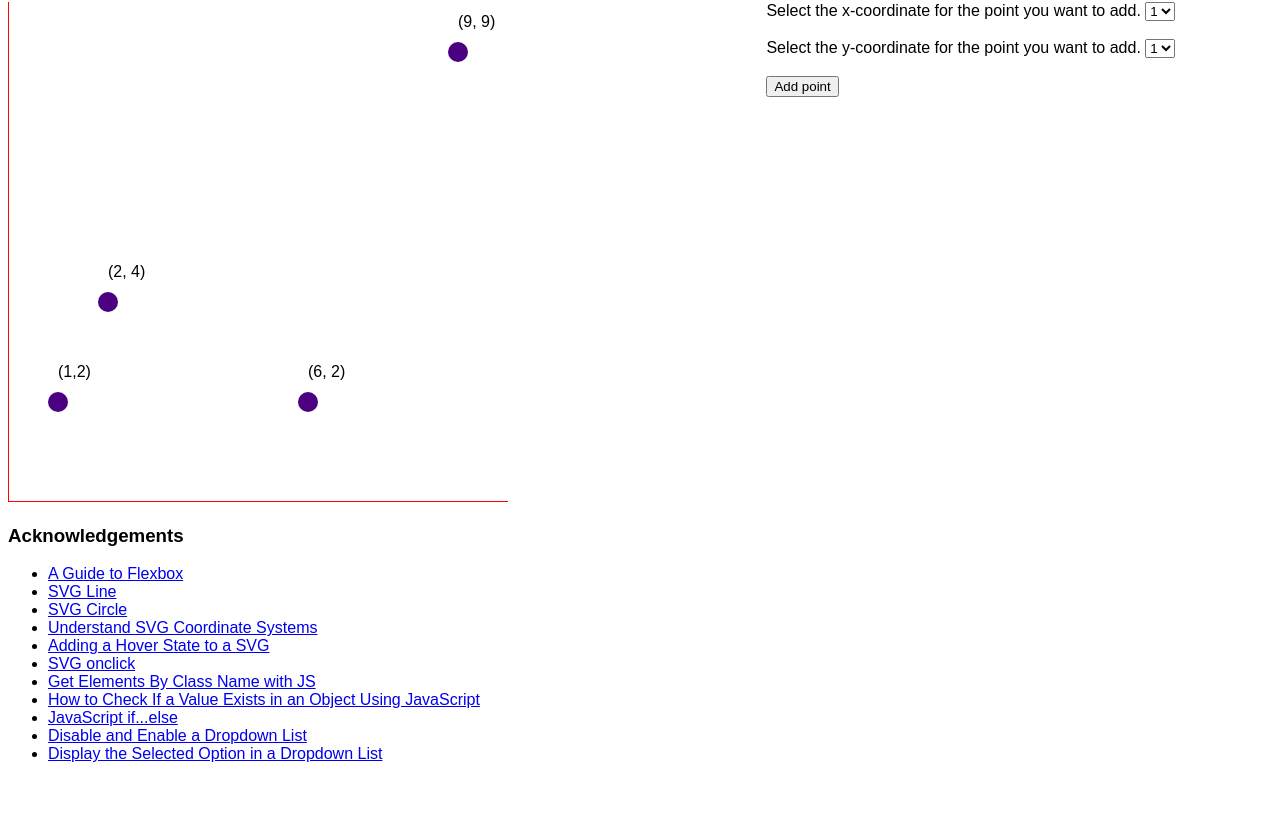
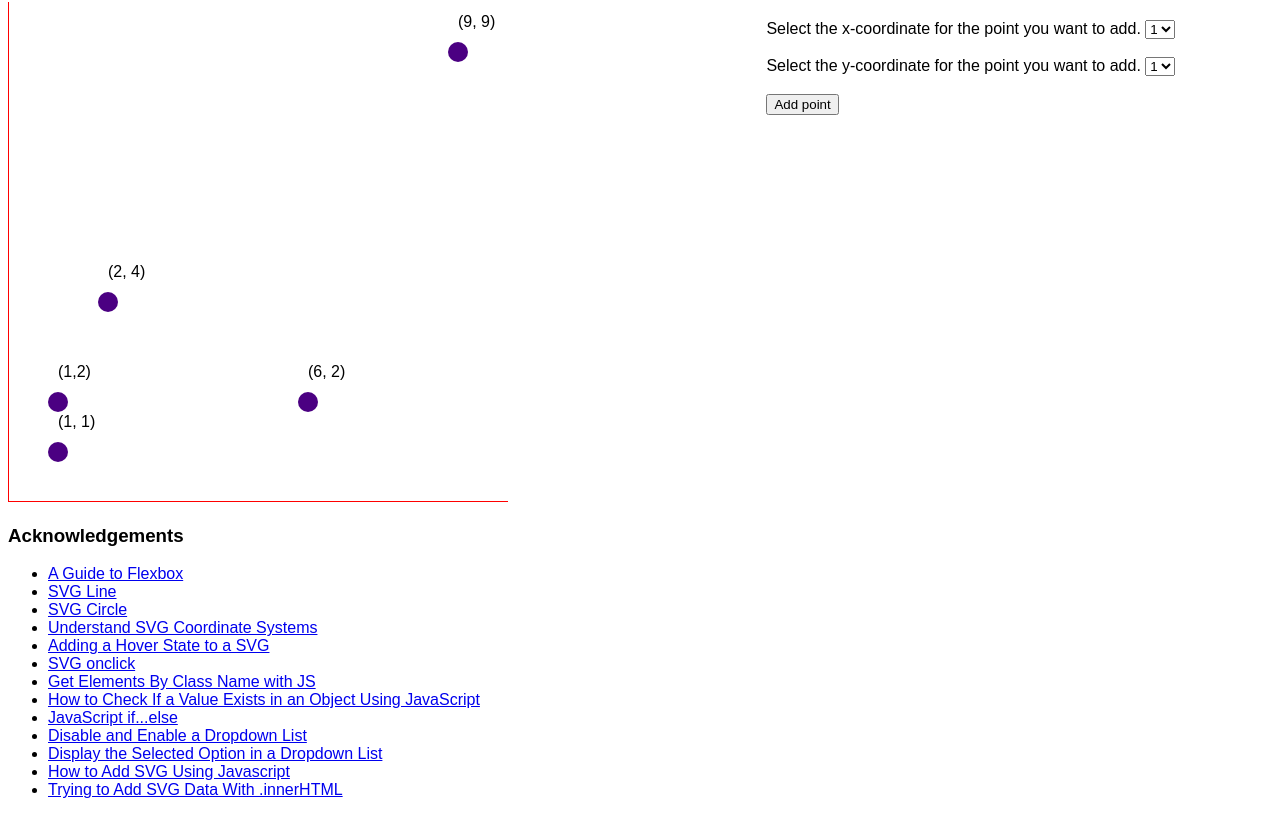
Before and after one commit to DS4200-S23-Class/hw-04-jethro-and-jenny-1, a plain HTML site: page index.html in a window 1280 px wide. Both pictures are taken after a click on the button "Add point". Shown: the part 78-893 px from the top of the page. Before the commit the page ends 857 px from the top, so only its background shows below. Drawn offline with Linux system fonts and the light colour scheme.

Commit message:
allows user to enter new points

```diff
--- a/index.html
+++ b/index.html
@@ -25,42 +25,28 @@
             <!-- Creating the canvas to house the scatter plot -->
             <svg id="frame" height="500" width="500">
 
-            <!-- Creating the axes -->
-            <svg>
-                <line class="axis" x1="0" y1="500" x2="500" y2="500">
-            </svg>
+                <!-- Creating the axes -->
+                <line class="axis" x1="0" y1="500" x2="500" y2="500"></line>
+                <line class="axis" x1="0" y1="500" x2="0" y2="0"></line>
 
-            <svg>
-                <line class="axis" x1="0" y1="500" x2="0" y2="0">
-            </svg>
-
-            <!-- Creating the point at (1, 2) -->
-            <svg>
+                <!-- Creating the point at (1, 2) -->
                 <text x="50" y="375">(1,2)</text>
-                <circle id="(1,2)" class="point" cx="50" cy="400" r="10" onclick="toggleBorder('(1,2)')"/>
-            </svg>
+                <circle id="(1,2)" class="point" cx="50" cy="400" r="10" onclick="toggleBorder('(1,2)')"/></circle>
 
 
-            <!-- Creating the point at (2, 4) -->
-            <svg>
+                <!-- Creating the point at (2, 4) -->
                 <text x="100" y="275">(2, 4)</text>
-                <circle id="(2, 4)" class="point" cx="100" cy="300" r="10" onclick="toggleBorder('(2, 4)')"/>
-            </svg>
+                <circle id="(2, 4)" class="point" cx="100" cy="300" r="10" onclick="toggleBorder('(2, 4)')"/></circle>
 
 
-            <!-- Creating the point at (6, 2) -->
-            <svg>
+                <!-- Creating the point at (6, 2) -->
                 <text x="300" y="375">(6, 2)</text>
-                <circle id="(6, 2)" class="point" cx="300" cy="400" r="10" onclick="toggleBorder('(6, 2)')"/>
-            </svg>
+                <circle id="(6, 2)" class="point" cx="300" cy="400" r="10" onclick="toggleBorder('(6, 2)')"/></circle>
 
 
-            <!-- Creating the point at (9, 9) -->
-            <svg>
+                <!-- Creating the point at (9, 9) -->
                 <text x="450" y="25">(9, 9)</text>
-                <circle id="(9, 9)" class="point" cx="450" cy="50" r="10" onclick="toggleBorder('(9, 9)')"/>
-            </svg>
-
+                <circle id="(9, 9)" class="point" cx="450" cy="50" r="10" onclick="toggleBorder('(9, 9)')"/></circle>
 
         </svg>
         </div>
@@ -70,9 +56,12 @@
         <!-- Creating the right side of the flex box -->
         <div class="flex-right">
 
+            <div id="last-point-clicked" class="gen"></div>
+
             <form>
 
             <!-- Allows a user to choose the x-coordinate of a point they want to add -->
+            <br>
             <p1>Select the x-coordinate for the point you want to add.</p1>
             <select id="selectXCoord">
               <option>1</option>
@@ -105,6 +94,7 @@
             <br>
             <br>
             <button type='button' id='addPoint'>Add point</button>
+        </form>
 
         </div>
 
@@ -133,6 +123,8 @@
             <li><a href="https://www.w3schools.com/jsref/jsref_if.asp">JavaScript if...else</a></li>
             <li><a href="https://www.w3schools.com/js/tryit.asp?filename=try_dom_select_disabled">Disable and Enable a Dropdown List</a></li>
             <li><a href="https://www.w3schools.com/js/tryit.asp?filename=try_dom_select_option">Display the Selected Option in a Dropdown List</a></li>
+            <li><a href="https://stackoverflow.com/questions/37079303/how-to-add-svg-using-javascript">How to Add SVG Using Javascript</a></li>
+            <li><a href="https://stackoverflow.com/questions/59936358/trying-to-add-svg-data-with-innerhtml">Trying to Add SVG Data With .innerHTML</a></li>
 
 
         </ul>
--- a/main.js
+++ b/main.js
@@ -16,21 +16,46 @@ function toggleBorder(pointId) {
 
 	// show the coordinates of the last point clicked in the right column
 	let lastPointClicked = "Last Point Clicked: \n" + pointId;
-	pointDiv.innerHTML = lastPointClicked;
 
+	let lastPointClickedDiv = document.getElementById("last-point-clicked");
+	lastPointClickedDiv.innerHTML = lastPointClicked ;
 }
 
+// Event handler for adding a point
+
 function addPoint() {
-	let xCoord = document.getElementById('selectXCoord');
-	let yCoord = document.getElementById('selectXCoord');
-	xCoord = xCoord * 50;
-	yCoord = 500 - yCoord * 50;
-	document.getElementById('frame').innerHTML ++ 'HEYSTEPHENIKNOWLOOKSCANBEDECEIVING';
 
+	const radius = 10;
 
-// most common functions: add, remove, and toggle
-	maxPt.classList.add('orange');
+	let selectXCoord = document.getElementById('selectXCoord');
+	let selectYCoord = document.getElementById('selectYCoord');
+
+	let xCoord = Number(selectXCoord.options[selectXCoord.selectedIndex].text);
+	let yCoord = Number(selectYCoord.options[selectYCoord.selectedIndex].text);
+	let newPointId = '(' + xCoord + ', ' + yCoord + ')';
+
+	scaledXCoord = xCoord * 50;
+	scaledYCoord = 500 - yCoord * 50;
+
+	let graph = document.getElementById('frame')
+
+	var circle = document.createElementNS("http://www.w3.org/2000/svg", "circle");
+	var pointLabel = document.createElementNS("http://www.w3.org/2000/svg", "text");
+
+	circle.setAttribute("id", newPointId);
+	circle.setAttribute("class", "point");
+	circle.setAttribute("cx", scaledXCoord);
+	circle.setAttribute("cy", scaledYCoord);
+	circle.setAttribute("r", radius);
+	circle.setAttribute("onclick", "toggleBorder('" + newPointId + "')");
+
+	pointLabel.setAttribute("x", scaledXCoord);
+	pointLabel.setAttribute("y", scaledYCoord - 25);
+	pointLabel.innerHTML = '(' + xCoord + ', ' + yCoord + ')';
+
+	graph.appendChild(circle);
+	graph.appendChild(pointLabel);
 }
 
-document.getElementById('subButton2')
-		.addEventListener('click', submit2Clicked);
+document.getElementById('addPoint')
+			.addEventListener('click', addPoint);
```
